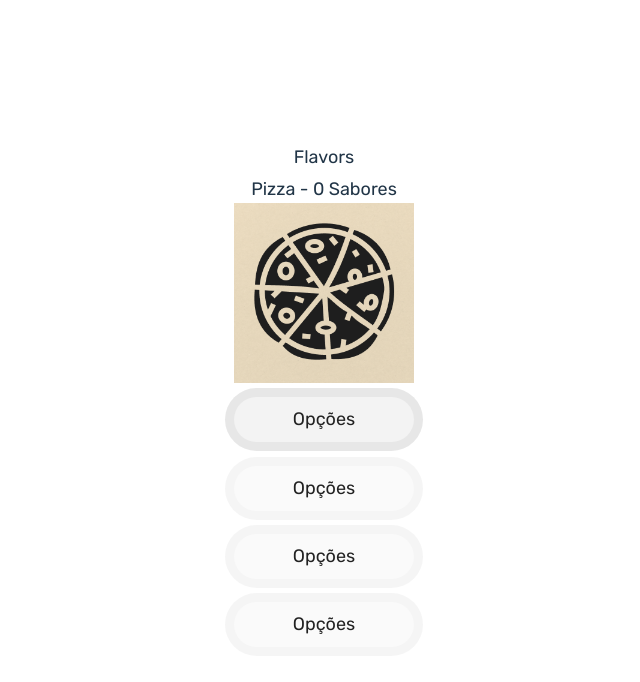
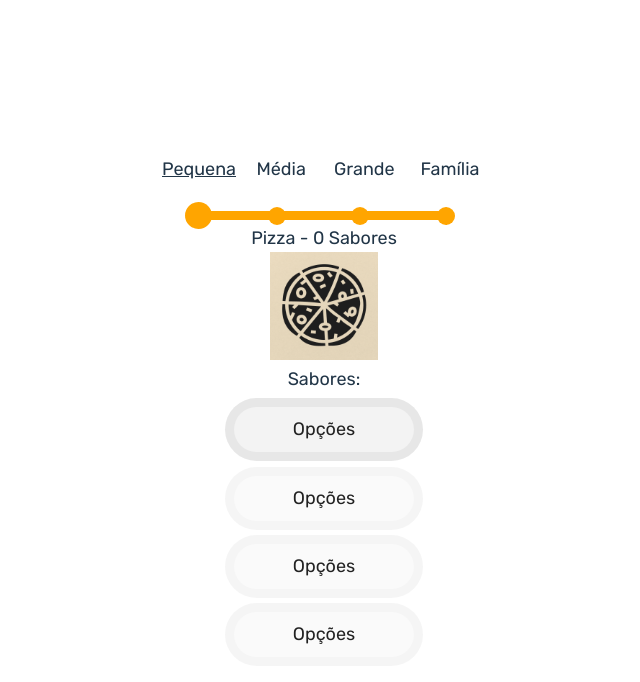
Before and after one commit to GustavoRCarvalho/pizza-menu, a React (Vite) app: page / in a window 1280 px wide. Shown: the top 682 px of the page, without its empty margins (316-956 px from the left). Built offline with nearby package versions, Linux system fonts and the light colour scheme.

Commit message:
add: pizza size component

```diff
--- a/src/components/Flavors/Flavors.jsx
+++ b/src/components/Flavors/Flavors.jsx
@@ -9,8 +9,14 @@ import PizzaCalabresa from "../../assets/Pizza-Calabresa.png"
 import PizzaLombo from "../../assets/Pizza-Lombo.png"
 import PizzaQuatro from "../../assets/Pizza-Quatro.png"
 import PizzaFritas from "../../assets/Pizza-Fritas.png"
+import { SizeSlider } from "./SizeSlider"
 
 const flavorsList = [
+  { name: "Calabresa", color: "#ff2525", src: PizzaCalabresa },
+  { name: "Filé c/ Fritas", color: "#8f4d22", src: PizzaFile },
+  { name: "Fritas", color: "#eeda24", src: PizzaFritas },
+  { name: "Lombo", color: "#fa7373", src: PizzaLombo },
+  { name: "Quatro Queijos", color: "#db9e19", src: PizzaQuatro },
   { name: "Calabresa", color: "#ff2525", src: PizzaCalabresa },
   { name: "Filé c/ Fritas", color: "#8f4d22", src: PizzaFile },
   { name: "Fritas", color: "#eeda24", src: PizzaFritas },
@@ -22,11 +28,13 @@ export const Flavors = () => {
   const [flavors, setFlavors] = useState(
     createArray(4, { name: "", color: "", src: "" })
   )
+  const [size, setSize] = useState(0)
 
   return (
     <Container>
-      Flavors
-      <Pizza flavors={flavors} />
+      <SizeSlider size={size} setSize={setSize} />
+      <Pizza flavors={flavors} size={size} />
+      Sabores:
       {flavors.map(({ name, color }, index) => (
         <OptionButton
           key={index}
--- a/src/components/Flavors/OptionButton.jsx
+++ b/src/components/Flavors/OptionButton.jsx
@@ -99,11 +99,36 @@ const ButtonLabel = styled.label.attrs((props) => ({
 
   width: max-content;
   min-width: 8em;
+  max-height: 15em;
+  overflow: auto;
 
   padding-block: 0.5em;
   padding-inline: 1em;
 
   transition: 500ms;
+
+  /* width */
+  &::-webkit-scrollbar {
+    width: 7px;
+  }
+
+  /* Track */
+  &::-webkit-scrollbar-track {
+    background: transparent;
+    margin: 0.4em;
+  }
+
+  /* Handle */
+  &::-webkit-scrollbar-thumb {
+    background: #00000066;
+
+    border-radius: 1em;
+  }
+
+  /* Handle on hover */
+  &::-webkit-scrollbar-thumb:active {
+    background: #000000aa;
+  }
 `
 
 const ButtonBackground = styled.div.attrs((props) => ({
--- a/src/components/Flavors/Pizza.jsx
+++ b/src/components/Flavors/Pizza.jsx
@@ -3,7 +3,7 @@ import image from "../../assets/Pizza-Calabresa.png"
 import caixaBaixo from "../../assets/Caixa-Baixo.png"
 import caixaCima from "../../assets/Caixa-Cima.png"
 
-export const Pizza = ({ flavors }) => {
+export const Pizza = ({ flavors, size }) => {
   const numberFlavors = () => {
     let count = 0
     flavors.map(({ name }) => {
@@ -12,6 +12,20 @@ export const Pizza = ({ flavors }) => {
       }
     })
     return count
+  }
+  const sizeImage = () => {
+    switch (size) {
+      case 0:
+        return "6em"
+      case 1:
+        return "8em"
+      case 2:
+        return "10em"
+      case 3:
+        return "12em"
+      default:
+        return "10em"
+    }
   }
 
   return (
@@ -24,7 +38,7 @@ export const Pizza = ({ flavors }) => {
       }}
     >
       Pizza - {numberFlavors()} Sabores
-      <ImageContainer>
+      <ImageContainer $size={sizeImage()}>
         <Image
           title="Image 1 Pizza"
           src={flavors[3].src !== "" ? flavors[3].src : image}
@@ -75,7 +89,12 @@ export const Pizza = ({ flavors }) => {
   )
 }
 
-const ImageContainer = styled.div`
+const ImageContainer = styled.div.attrs((props) => ({
+  style: {
+    width: props.$size ?? "10em",
+    height: props.$size ?? "10em",
+  },
+}))`
   background-image: url(${caixaBaixo});
   position: relative;
 
@@ -85,6 +104,8 @@ const ImageContainer = styled.div`
   display: flex;
   align-items: center;
   justify-content: center;
+
+  transition: 1s;
 `
 
 const CaixaCimaImage = styled.img.attrs((props) => ({
--- /dev/null
+++ b/src/components/Flavors/SizeSlider.jsx
@@ -0,0 +1,92 @@
+import styled from "styled-components"
+
+export const SizeSlider = ({ size, setSize }) => {
+  return (
+    <>
+      <Labels>
+        <SizeLabel $position={"0%"} $active={size === 0}>
+          Pequena
+        </SizeLabel>
+        <SizeLabel $position={"33%"} $active={size === 1}>
+          Média
+        </SizeLabel>
+        <SizeLabel $position={"66%"} $active={size === 2}>
+          Grande
+        </SizeLabel>
+        <SizeLabel $position={"100%"} $active={size === 3}>
+          Família
+        </SizeLabel>
+      </Labels>
+      <Slider>
+        <SliderButton
+          $position={"0%"}
+          $active={size === 0}
+          onClick={() => setSize(0)}
+        />
+        <SliderButton
+          $position={"33%"}
+          $active={size === 1}
+          onClick={() => setSize(1)}
+        />
+        <SliderButton
+          $position={"66%"}
+          $active={size === 2}
+          onClick={() => setSize(2)}
+        />
+        <SliderButton
+          $position={"100%"}
+          $active={size === 3}
+          onClick={() => setSize(3)}
+        />
+      </Slider>
+    </>
+  )
+}
+
+const SizeLabel = styled.span.attrs((props) => ({
+  style: {
+    textDecoration: props.$active ? "underline" : "none",
+    left: `calc(${props.$position} - 2em)`,
+  },
+}))`
+  position: absolute;
+  text-align: center;
+
+  width: 4em;
+`
+
+const SliderButton = styled.div.attrs((props) => ({
+  style: {
+    width: props.$active ? "1.5em" : "1em",
+    height: props.$active ? "1.5em" : "1em",
+    left: `calc(${props.$position} - 0.75em)`,
+  },
+}))`
+  position: absolute;
+  background-color: orange;
+
+  border-radius: 50%;
+  cursor: pointer;
+`
+
+const Labels = styled.div`
+  position: relative;
+
+  display: flex;
+  align-items: center;
+
+  min-width: 14em;
+  height: 4em;
+`
+
+const Slider = styled.div`
+  position: relative;
+  background-color: orange;
+  display: flex;
+  align-items: center;
+
+  height: 0.5em;
+  min-width: 14em;
+
+  border-radius: 1em;
+`
```
